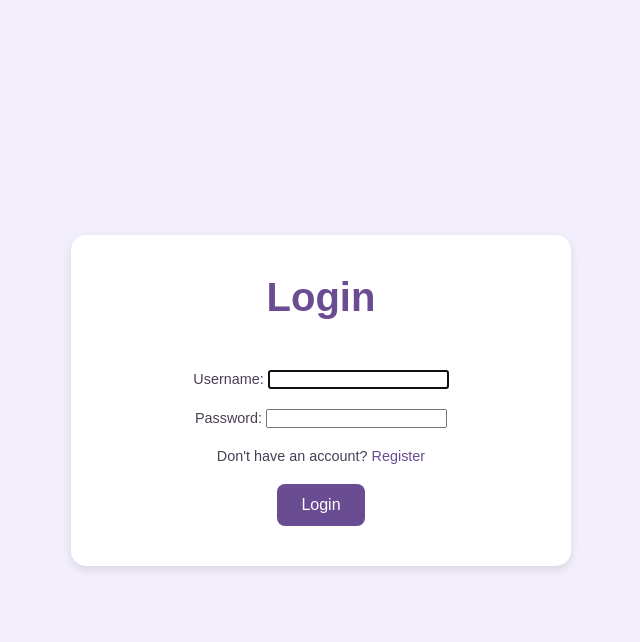
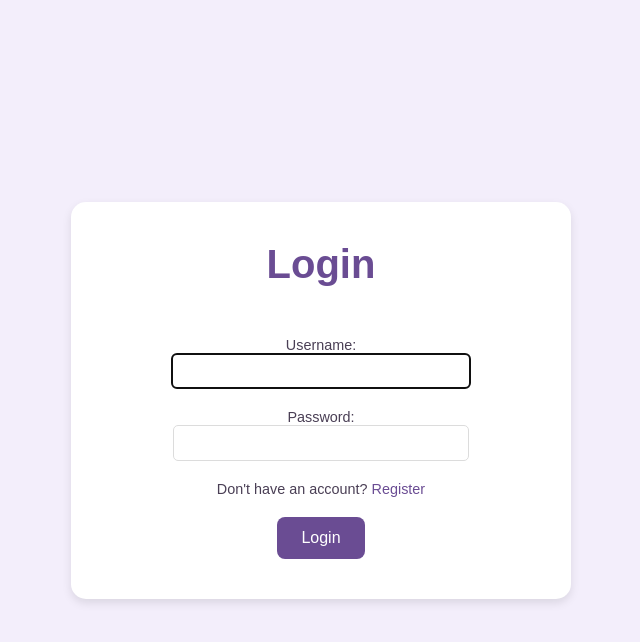
Before and after one commit to KarstenVerherstraeten/DjangoLogin, a Django app: page /accounts/login/ in a window 1280 px wide. Shown: the top 642 px of the page, without its empty margins (319-959 px from the left). Run offline with Django 5.2, Linux system fonts and the light colour scheme.

Commit message:
Enhance input and select styling in login form for improved user experience

```diff
--- a/login/static/login/login.css
+++ b/login/static/login/login.css
@@ -41,6 +41,15 @@ form {
     flex-direction: column;
     align-items: center;
 }
+input, select {
+    width: 100%;
+    padding: 8px;
+    border: 1px solid #dcdcdc;
+    border-radius: 5px;
+    font-size: 1rem;
+    color: #333333;
+}
+
 
 form p {
     font-size: 0.9rem;
```
